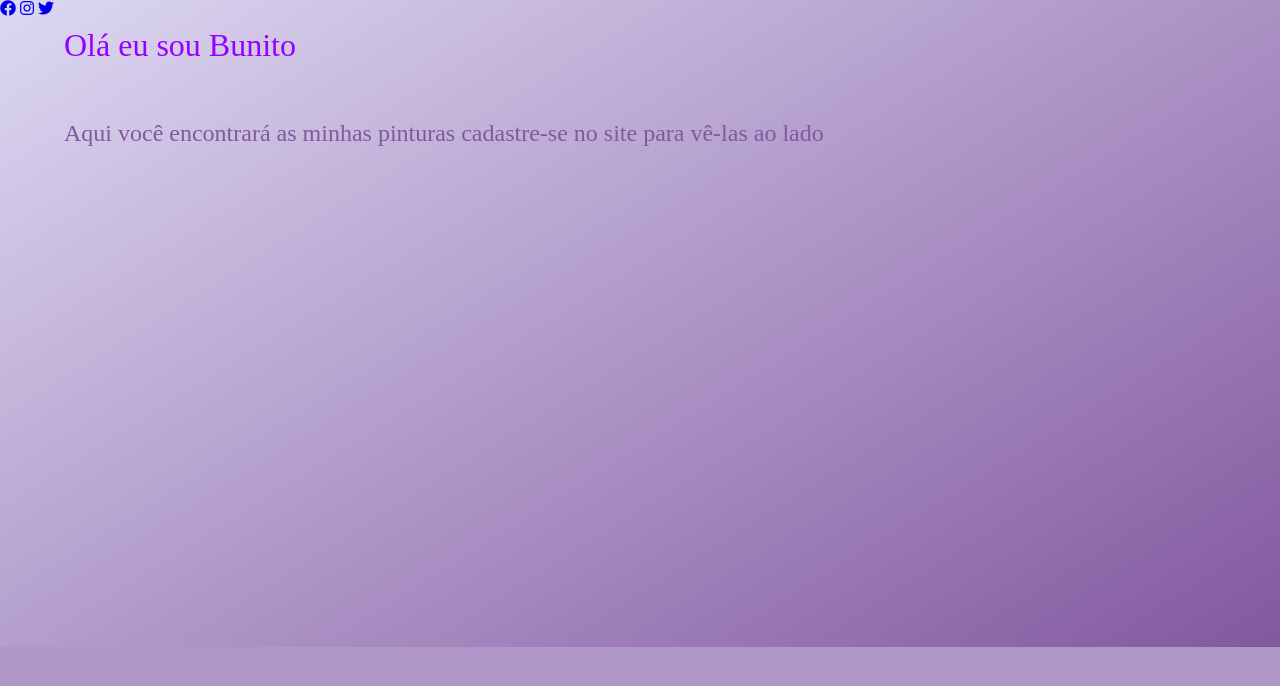
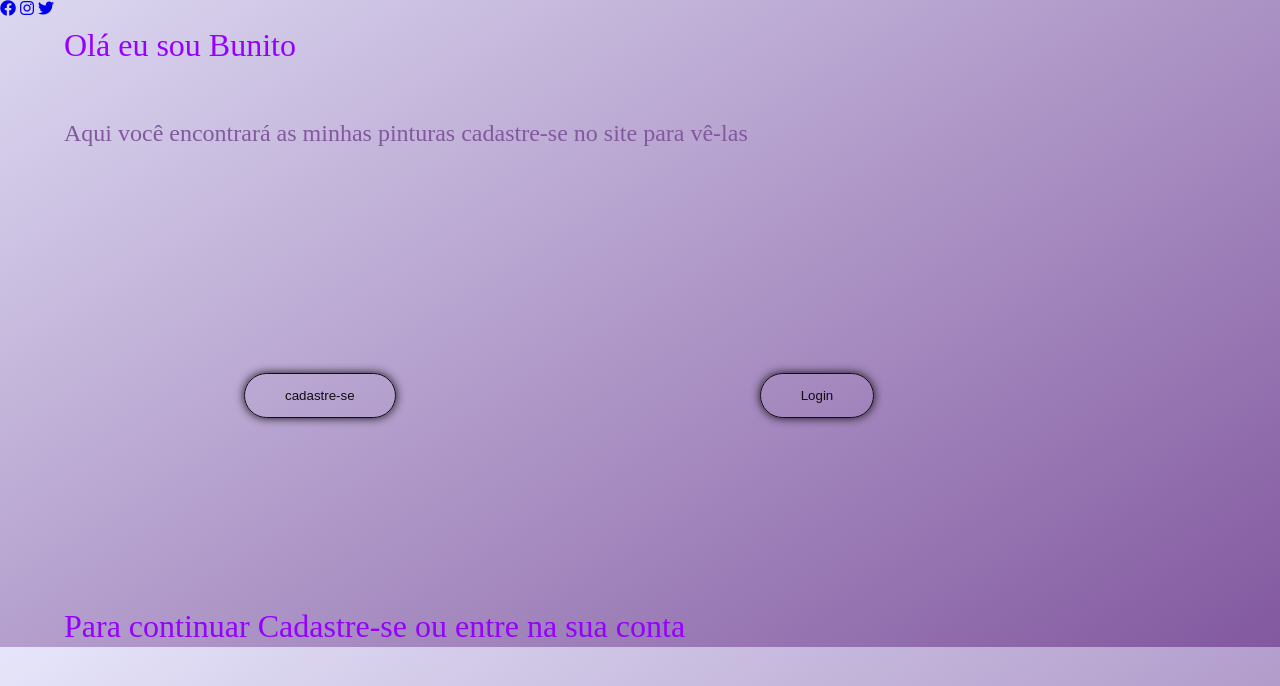
Before and after one commit to Joao-A17/Projeto_TCC_2021, a PHP site: page /Home.html in a window 1280 px wide. Shown: the part 153-839 px from the top of the page. Before the commit the page ends 800 px from the top, so only its background shows below. Run offline with PHP 8.4, Linux system fonts and the light colour scheme; some libraries are stand-ins or nearby versions.

Commit message:
D: 06/07/2021

```diff
--- a/pages/Cadastro/Cad.html
+++ b/pages/Cadastro/Cad.html
@@ -23,7 +23,7 @@
     <form id="register-form" action="">
       <div class="full-box">
         <label for="email">E-mail</label>
-        <input type="email" name="email" id="email" placeholder="Digite seu e-mail" data-min-length="2" data-email-validate>
+        <input type="email" name="email" id="email" placeholder="Digite seu e-mail" data-min-length="5" data-email-validate>
       </div>
       <div class="half-box spacing">
           <label for="name">Nome</label>
--- a/pages/Home/Home.html
+++ b/pages/Home/Home.html
@@ -11,7 +11,7 @@
 	  <link rel="stylesheet" href="../css/NavBar.CSS">
 	  <link rel="stylesheet" href="../css/SideBar.css">
 
-	  <link rel="manifest" href="/site.webmanifest" />
+	  <link rel="manifest" href="/site.webmanifest"/>
 
 
 </head>
@@ -57,17 +57,23 @@
 
     <div class="containe">
         <article>
-            <section_1>
+            <section>
                 <div class="banner">
                     <h1>Seja bem-vindo(a) ao Magics Lettering</h1>
                     <p>
                         Olá eu sou Bunito
                     </p>
 
-                    <h2>Aqui você encontrará as minhas pinturas cadastre-se no site para  vê-las ao lado</h2>
+                    <h2>Aqui você encontrará as minhas pinturas cadastre-se no site para  vê-las</h2>
+
+                    <a href="../Cadastro/Cad.html"><input class="txt-cad" type="submit" value="cadastre-se"></a>
+                    <a href="../Login/Login.html"><input class="txt-log" type="submit" value="Login"/></a>
+
+                    <p>Para continuar Cadastre-se ou entre na sua conta</p>
+
                 </div>
 
-            </section_1>
+            </section>
         </article>
     </div>
 
--- a/pages/Home/style.css
+++ b/pages/Home/style.css
@@ -59,6 +59,28 @@ body{
     animation: moveBanner 4s forwards;
   }
 
+  article input[class=txt-cad],
+  article input[class=txt-log]{
+    margin: 180px;
+    cursor: pointer;
+    text-align: center;
+    padding: 14px 40px;
+    border-radius: 24px;
+    outline: 0;
+    background: #4a3b5200;
+    color: var(--dark);
+    border: 1px solid var(--dark);
+    box-shadow: 0px 0px 10px var(--dark);
+  }
+
+  article input[class=txt-cad]:hover,
+  article input[class=txt-log]:hover{
+    background: var(--dark);
+    color: var(--light);
+    border: 1px solid var(--dark);
+    box-shadow: 0px 0px 15px var(--dark);
+  }
+
   .banner h2{
     color: var(--primary);
     font-size: 1.50rem;
--- a/pages/index.js
+++ b/pages/index.js
@@ -1,4 +1,3 @@
-
 
 function Home(){
     return <div>Home</div>
```
Also changed, not shown: pages/JS/cadastro.js (+16 -9 lines), pages/Login/Login.html (+4 -3 lines).
